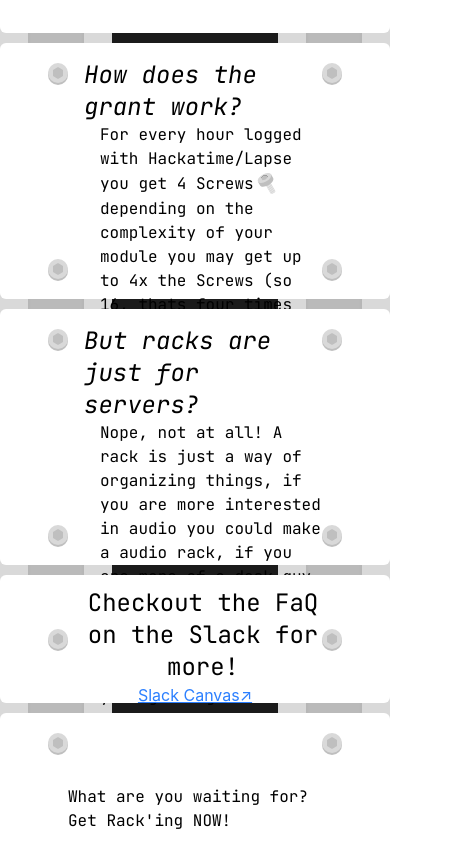
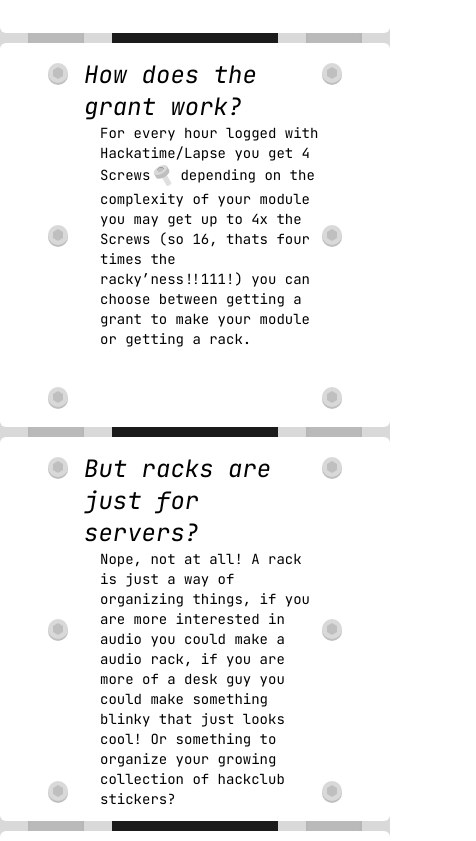
Before and after one commit to meepstertron/racked, a React (Vite) app in the folder racked-website/: page / in a window 390 px wide. Shown: the part 903-1744 px from the top of the page, 476 px wide, since content can reach past the window. Built offline with nearby package versions, Linux system fonts and the light colour scheme.

Commit message:
fixed boxes being wierd

```diff
--- a/racked-website/src/App.tsx
+++ b/racked-website/src/App.tsx
@@ -6,6 +6,14 @@ import HCFlag from "./assets/HCFlag.svg"
 import Screw from "./assets/Screw.svg"
 
 function App() {
+  function sizeBigBoxBecauseMobileIsAss() {
+    if (window.innerWidth < 768) {
+      return 3
+    } else {
+      return 2
+    }
+  }
+
   return (
     <div className="bg-[#1B1B1B] flex justify-center">
       <img src={HCFlag} alt="" width={128} className="fixed top-0 left-4 z-50 md:invert"/>
@@ -50,12 +58,12 @@ function App() {
               </div>
             </div>
           </button></div></Panel>
-          <Panel units={1} className=""><div className="h-full w-full flex flex-row p-4 justify-between items-center"><img className="h-12 md:h-full" src={RJ45} /><img className="h-12 md:h-full" src={RJ45} /><img className="h-12 md:h-full" src={RJ45} /><img className="h-12 md:h-full" src={RJ45} /><img className="h-12 md:h-full" src={RJ45} /><img className="h-12 md:h-full" src={RJ45} /></div></Panel>
+          <Panel units={1} className=" overflow-hidden"><div className="h-full w-full flex flex-row p-4 justify-between items-center"><img className="h-10 md:h-full" src={RJ45} /><img className="h-10 md:h-full" src={RJ45} /><img className="h-10 md:h-full" src={RJ45} /><img className="h-10 md:h-full" src={RJ45} /><img className="hidden md:block" src={RJ45} /><img className="hidden md:block" src={RJ45} /></div></Panel>
           <Panel units={1}><div className="flex flex-row items-center h-full pl-4"><h2 className="text-2xl md:text-4xl content">Questions You <span className="italic">might ask?</span></h2></div></Panel>
-          <Panel units={2}>
+          <Panel units={sizeBigBoxBecauseMobileIsAss()}>
             <div className="pl-4 pt-4">
               <h3 className="text-2xl md:text-3xl content italic">How does the grant work?</h3>
-              <p className="text-1xl md:text-2xl content pl-4">For every hour logged with Hackatime/Lapse you get 4 Screws
+              <p className="text-sm md:text-2xl content pl-4">For every hour logged with Hackatime/Lapse you get 4 Screws
                 <span className="whitespace-nowrap mr-1 ml-0.5">
                   <img src={Screw} width={24} className="inline-block align-middle" />
                 </span>
@@ -63,13 +71,13 @@ function App() {
             </div>
           </Panel>
           <Panel units={1} className="hidden md:block"></Panel>
-          <Panel units={2}>
+          <Panel units={sizeBigBoxBecauseMobileIsAss()} >
             <div className="pl-4 pt-4">
               <h3 className="text-2xl md:text-3xl content italic">But racks are just for servers?</h3>
-              <p className="text-1xl md:text-2xl content pl-4">Nope, not at all! A rack is just a way of organizing things, if you are more interested in audio you could make a audio rack, if you are more of a desk guy you could make something blinky that just looks cool! Or something to organize your growing collection of hackclub stickers? </p>
+              <p className="text-sm md:text-2xl content pl-4">Nope, not at all! A rack is just a way of organizing things, if you are more interested in audio you could make a audio rack, if you are more of a desk guy you could make something blinky that just looks cool! Or something to organize your growing collection of hackclub stickers? </p>
             </div>
           </Panel>
-          <Panel units={1}><div className="flex justify-center items-center h-full flex-col"><p className="pl-4 pt-4 text-2xl content text-center">Checkout the FaQ on the Slack for more!</p><p><a href="https://hackclub.enterprise.slack.com/docs/T0266FRGM/F0AMHLB80E4" className="text-blue-500 underline">Slack Canvas↗</a></p></div></Panel>
+          <Panel units={1}><div className="flex justify-center items-center h-full flex-col"><p className="pl-4 pt-4 text-1xl md:text-2xl content text-center">Check out the FaQ on the Slack for more!</p><p><a href="https://hackclub.enterprise.slack.com/docs/T0266FRGM/F0AMHLB80E4" className="text-blue-500 underline">Slack Canvas↗</a></p></div></Panel>
           <Panel units={1} filler className="hidden md:block"></Panel>
           <Panel units={2} ><div className="flex flex-col justify-center items-center gap-4 content h-full"><p>What are you waiting for? Get Rack'ing NOW!</p> <button className="h-12 w-28 bg-green-500 rounded-md">
             <div className="h-full p-1 flex flex-row items-center">
```
